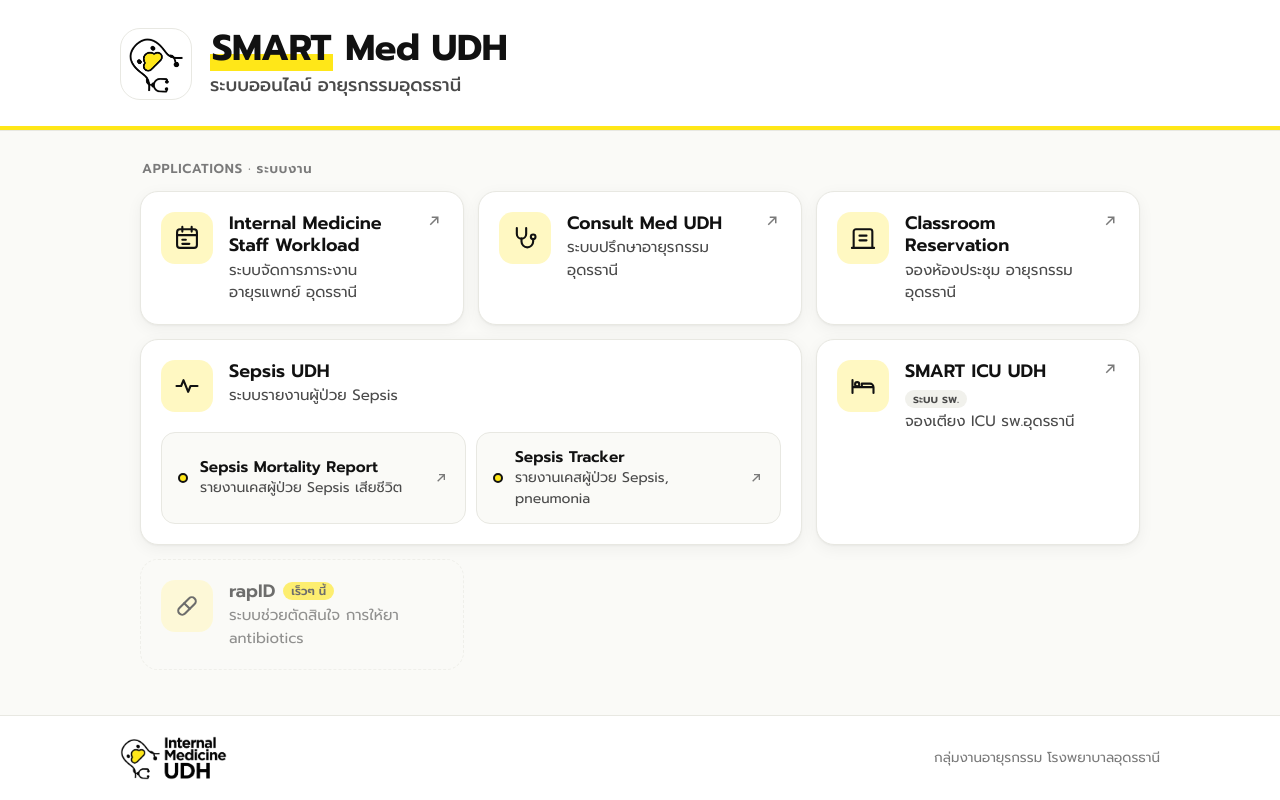
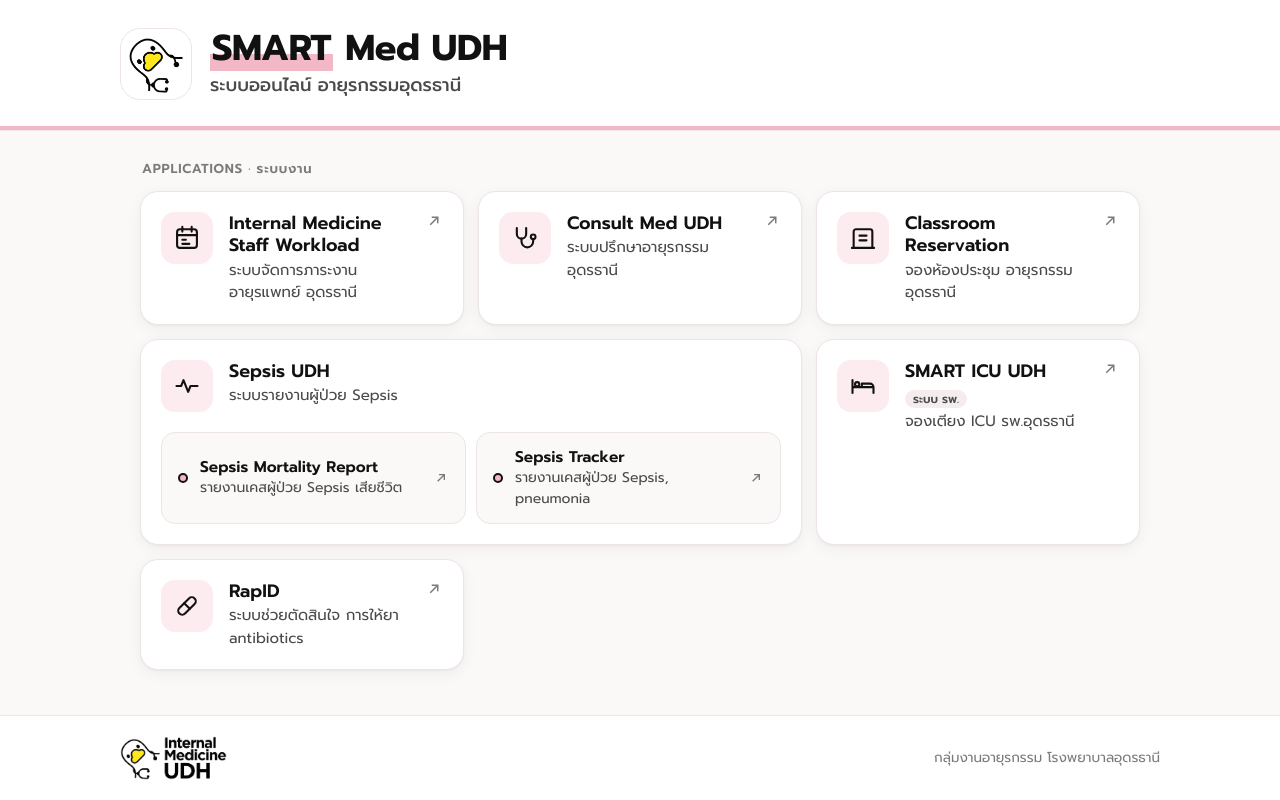
Before and after one commit to medicineudh/smartmed-udh, a plain HTML site: page index.html in a window 1280 px wide. Drawn offline with Linux system fonts and the light colour scheme.

Commit message:
Add files via upload

```diff
--- a/index.html
+++ b/index.html
@@ -5,7 +5,7 @@
 <meta name="viewport" content="width=device-width, initial-scale=1, viewport-fit=cover">
 <title>SMART Med UDH · ระบบออนไลน์ อายุรกรรมอุดรธานี</title>
 <meta name="description" content="ศูนย์รวมระบบออนไลน์ กลุ่มงานอายุรกรรม โรงพยาบาลอุดรธานี">
-<meta name="theme-color" content="#FFE718">
+<meta name="theme-color" content="#F2B8C6">
 <link rel="icon" type="image/png" sizes="32x32" href="assets/favicon-32.png">
 <link rel="apple-touch-icon" href="assets/apple-touch-icon.png">
 <link rel="manifest" href="manifest.webmanifest">
@@ -16,8 +16,8 @@
 <link href="https://fonts.googleapis.com/css2?family=Prompt:wght@400;500;600;700&display=swap" rel="stylesheet">
 <style>
   :root{
-    --yellow:#FFE718; --yellow-soft:#FFF8C2; --ink:#111111; --ink-2:#4A4A4A; --ink-3:#7A7A7A;
-    --bg:#FAFAF7; --card:#FFFFFF; --line:#E8E8E2; --shadow:0 1px 2px rgba(0,0,0,.04),0 4px 16px rgba(0,0,0,.05);
+    --accent:#F2B8C6; --accent-soft:#FCEBEF; --ink:#111111; --ink-2:#4A4A4A; --ink-3:#7A7A7A;
+    --bg:#FBF8F8; --card:#FFFFFF; --line:#EEE4E6; --shadow:0 1px 2px rgba(0,0,0,.04),0 4px 16px rgba(0,0,0,.05);
   }
   *{box-sizing:border-box;margin:0;padding:0}
   html{-webkit-text-size-adjust:100%}
@@ -27,12 +27,12 @@
 
   /* Header */
   header{background:var(--card);border-bottom:1px solid var(--line);position:relative;overflow:hidden}
-  header::after{content:"";position:absolute;left:0;right:0;bottom:0;height:4px;background:var(--yellow)}
+  header::after{content:"";position:absolute;left:0;right:0;bottom:0;height:4px;background:var(--accent)}
   .head{display:flex;align-items:center;gap:18px;padding:28px 0 30px}
   .mark{width:72px;height:72px;flex:none;border-radius:20px;background:#fff;border:1px solid var(--line);display:grid;place-items:center}
   .mark img{width:56px;height:auto}
   h1{font-size:clamp(26px,5vw,36px);font-weight:700;letter-spacing:-.01em;line-height:1.1}
-  h1 .smart{background:linear-gradient(transparent 62%,var(--yellow) 62%,var(--yellow) 92%,transparent 92%);padding:0 2px}
+  h1 .smart{background:linear-gradient(transparent 62%,var(--accent) 62%,var(--accent) 92%,transparent 92%);padding:0 2px}
   .th{font-size:clamp(15px,2.6vw,18px);color:var(--ink-2);font-weight:500;margin-top:4px}
 
   main{flex:1;padding:28px 0 40px}
@@ -43,7 +43,7 @@
   .card{background:var(--card);border:1px solid var(--line);border-radius:18px;padding:20px;box-shadow:var(--shadow);display:flex;gap:16px;align-items:flex-start;transition:transform .15s ease,border-color .15s ease,box-shadow .15s ease;position:relative}
   a.card:hover,a.card:focus-visible{transform:translateY(-2px);border-color:var(--ink);box-shadow:0 8px 24px rgba(0,0,0,.08);outline:none}
   a.card:active{transform:translateY(0)}
-  .ic{width:52px;height:52px;flex:none;border-radius:14px;background:var(--yellow-soft);display:grid;place-items:center}
+  .ic{width:52px;height:52px;flex:none;border-radius:14px;background:var(--accent-soft);display:grid;place-items:center}
   .ic svg{width:28px;height:28px;stroke:var(--ink);fill:none;stroke-width:1.8;stroke-linecap:round;stroke-linejoin:round}
   .body{flex:1;min-width:0}
   .name{font-size:18px;font-weight:600;line-height:1.25;display:flex;align-items:center;gap:8px;flex-wrap:wrap}
@@ -51,8 +51,8 @@
   .arrow{position:absolute;top:20px;right:20px;width:18px;height:18px;stroke:var(--ink-3);fill:none;stroke-width:2;transition:stroke .15s,transform .15s}
   a.card:hover .arrow{stroke:var(--ink);transform:translate(2px,-2px)}
   .card .body{padding-right:20px}
-  .tag{font-size:11.5px;font-weight:600;padding:2px 8px;border-radius:999px;background:#F1F1EC;color:var(--ink-2);white-space:nowrap}
-  .tag.soon{background:var(--yellow);color:var(--ink)}
+  .tag{font-size:11.5px;font-weight:600;padding:2px 8px;border-radius:999px;background:#F5ECEE;color:var(--ink-2);white-space:nowrap}
+  .tag.soon{background:var(--accent);color:var(--ink)}
 
   /* Group card (Sepsis) */
   .group{grid-column:1/-1;flex-direction:column}
@@ -61,7 +61,7 @@
   .subs{display:grid;grid-template-columns:repeat(auto-fit,minmax(220px,1fr));gap:10px;width:100%;margin-top:4px}
   .sub{display:flex;align-items:center;gap:12px;padding:14px 16px;border:1px solid var(--line);border-radius:14px;background:var(--bg);transition:border-color .15s,background .15s}
   .sub:hover,.sub:focus-visible{border-color:var(--ink);background:#fff;outline:none}
-  .sub .dot{width:10px;height:10px;border-radius:50%;background:var(--yellow);border:2px solid var(--ink);flex:none}
+  .sub .dot{width:10px;height:10px;border-radius:50%;background:var(--accent);border:2px solid var(--ink);flex:none}
   .sub .t1{font-weight:600;font-size:15.5px;line-height:1.3}
   .sub .t2{font-size:14px;color:var(--ink-2)}
   .sub svg{margin-left:auto;width:16px;height:16px;stroke:var(--ink-3);fill:none;stroke-width:2;flex:none}
@@ -130,8 +130,8 @@ const APPS = [
     url: "https://script.google.com/macros/s/AKfycbx4DJCuDu0VUoQSDid24VXr9QxvQvGRLx4Sw41f6Cpw8CHRlGOOs4exMVmMPY5ut7mU/exec" },
   { name: "SMART ICU UDH", th: "จองเตียง ICU รพ.อุดรธานี", icon: "icu", tag: "ระบบ รพ.",
     url: "https://www.smartudh.com" },
-  { name: "rapID", th: "ระบบช่วยตัดสินใจ การให้ยา antibiotics", icon: "abx",
-    url: "" }
+  { name: "RapID", th: "ระบบช่วยตัดสินใจ การให้ยา antibiotics", icon: "abx",
+    url: "https://rapidv3.vercel.app" }
 ];
 
 const ICONS = {
```
Also changed, not shown: manifest.webmanifest.
